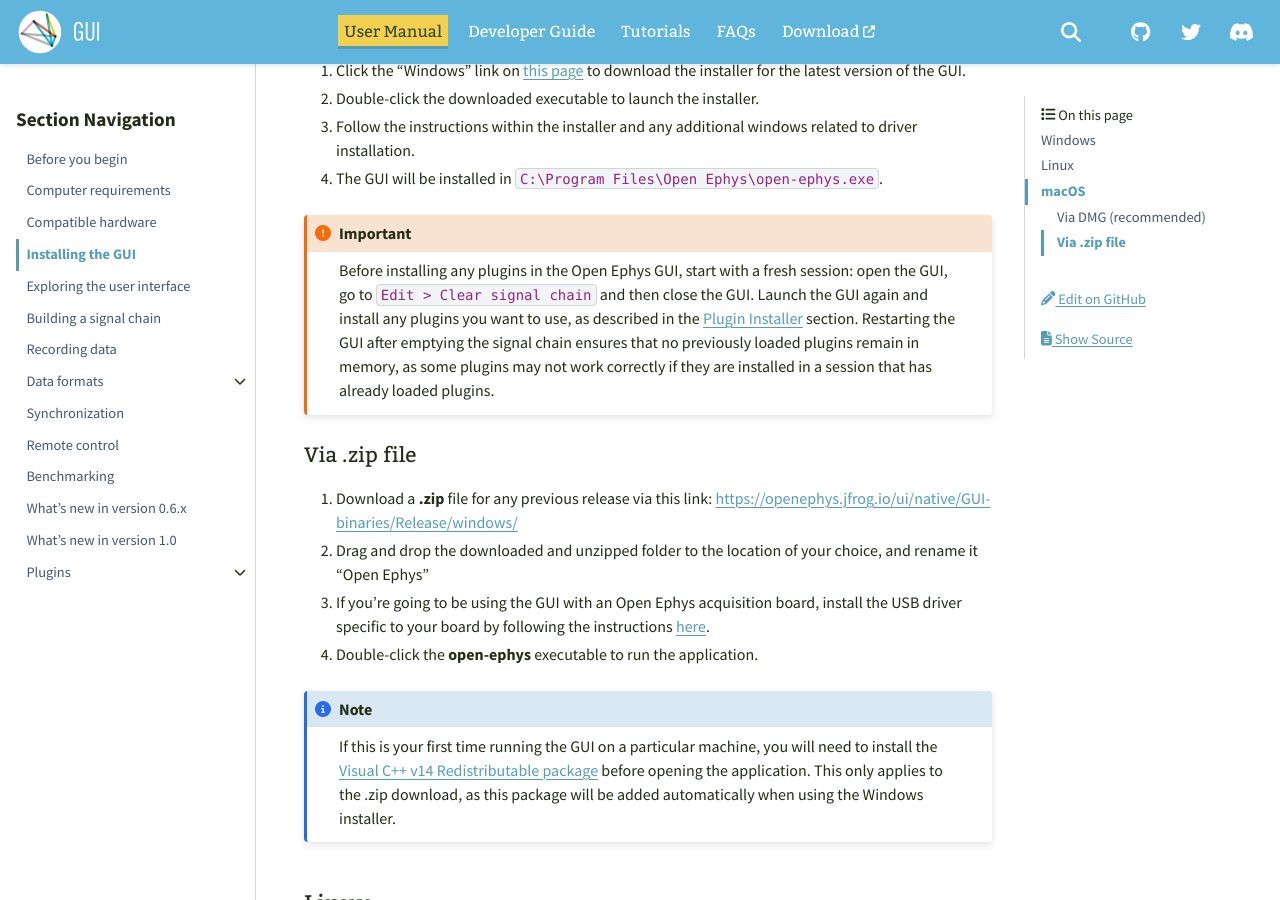
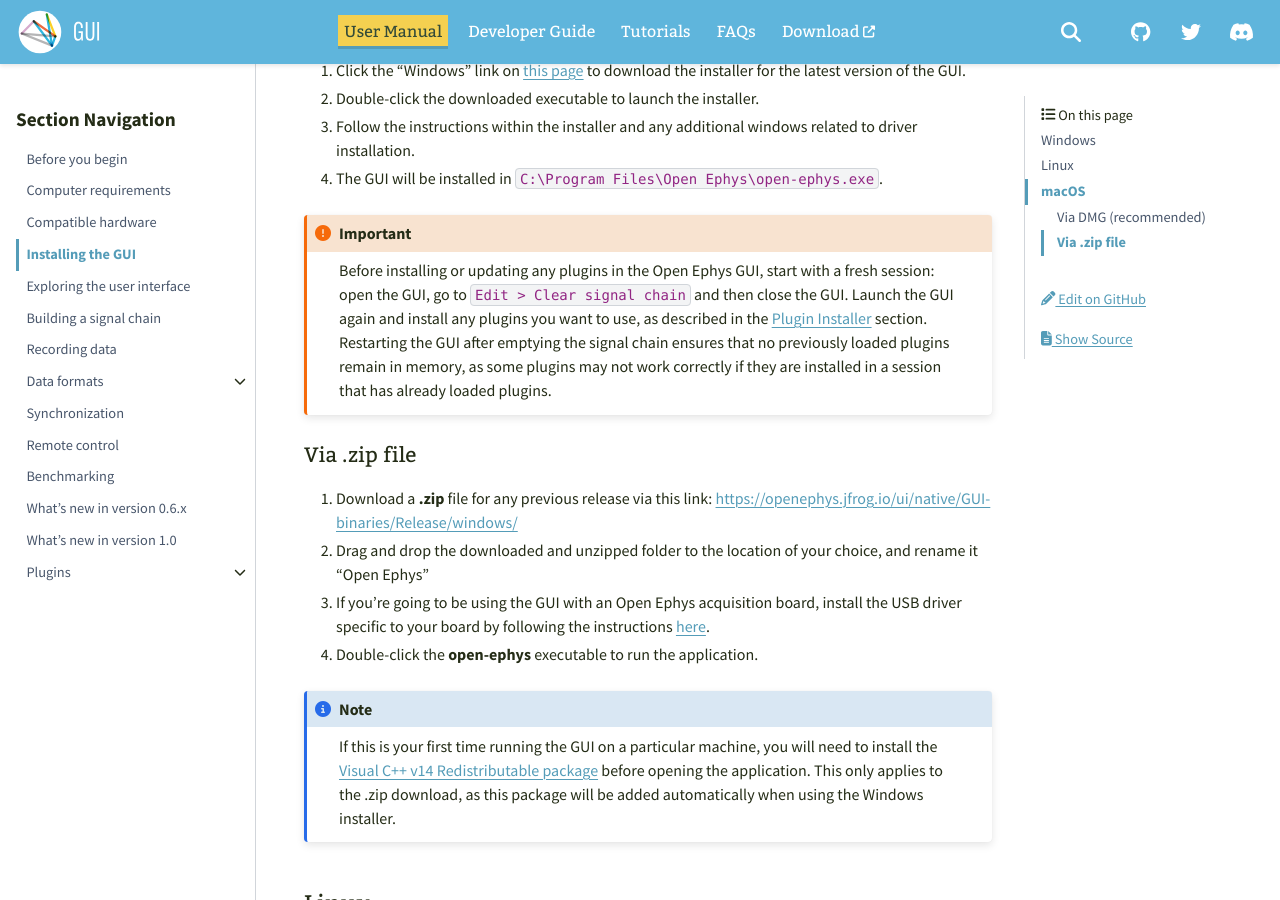
Before and after one commit to open-ephys/gui-docs, a Sphinx documentation site: the page built from source/User-Manual/Installing-the-GUI.rst, in a window 1280 px wide and 900 px high, scrolled down 412 px. Built offline with Sphinx 7.4.7 and the PyData theme 0.15.4, drawn with Linux system fonts in a browser that asks for light colours.

Commit message:
aacuevas edit

```diff
--- a/source/User-Manual/Installing-the-GUI.rst
+++ b/source/User-Manual/Installing-the-GUI.rst
@@ -21,7 +21,7 @@
 
 4. The GUI will be installed in :code:`C:\\Program Files\\Open Ephys\\open-ephys.exe`.
 
-.. important:: Before installing any plugins in the Open Ephys GUI, start with a fresh session: open the GUI, go to :code:`Edit > Clear signal chain` and then close the GUI. Launch the GUI again and install any plugins you want to use, as described in the :ref:`Plugin Installer <plugin_installer>` section. Restarting the GUI after emptying the signal chain ensures that no previously loaded plugins remain in memory, as some plugins may not work correctly if they are installed in a session that has already loaded plugins.
+.. important:: Before installing or updating any plugins in the Open Ephys GUI, start with a fresh session: open the GUI, go to :code:`Edit > Clear signal chain` and then close the GUI. Launch the GUI again and install any plugins you want to use, as described in the :ref:`Plugin Installer <plugin_installer>` section. Restarting the GUI after emptying the signal chain ensures that no previously loaded plugins remain in memory, as some plugins may not work correctly if they are installed in a session that has already loaded plugins.
 
 .. _windows-via-zip:
 
```
